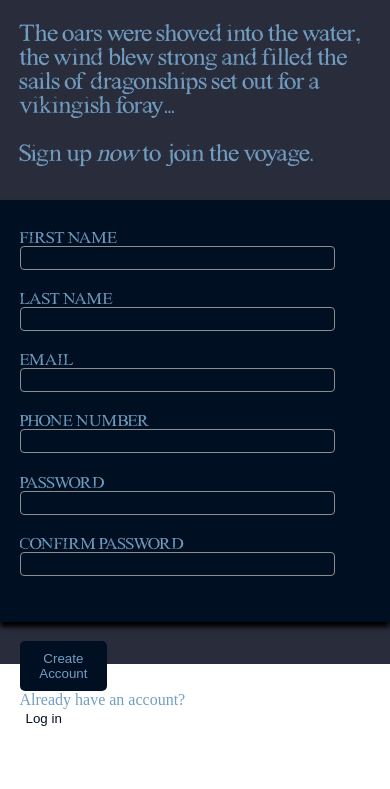
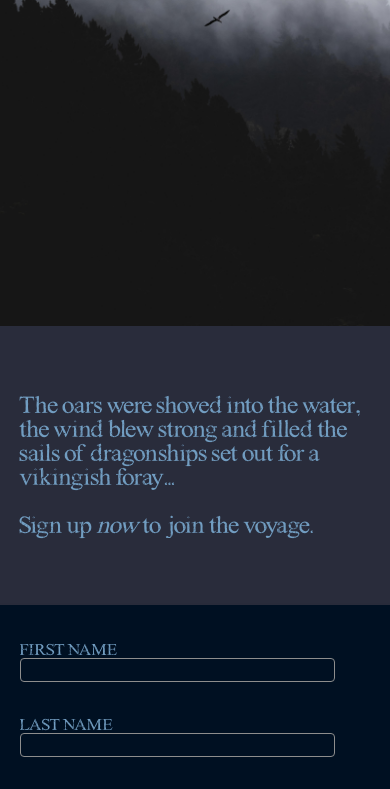
Before and after one commit to max5961/sign-up-form, a plain HTML site: page index.html in a window 390 px wide. Shown: the part 180-969 px from the top of the page. Before the commit the page ends 927 px from the top, so only its background shows below. Drawn offline with Linux system fonts and the light colour scheme; files whose address does not match are found by name.

Commit message:
Change @media dimensions

```diff
--- a/index.html
+++ b/index.html
@@ -43,7 +43,7 @@
                             </div>
                             <div class="inputContainer">
                                 <label for="tel">PHONE NUMBER</label>
-                                <input type="tel" name="tel" id="tel" required="true" pattern="[0-9]+" />
+                                <input type="tel" name="tel" id="tel" required="true" />
                             </div>
                         </div>
                         <div class="inputRow">
--- a/style.css
+++ b/style.css
@@ -217,16 +217,37 @@ input:focus-visible {
 
 
 @media only screen and (max-width: 600px){
+    body {
+        height: 180vh;
+    }
+
+    .main {
+        height: 180vh;
+        width: 100vw;
+    }
+
     .leftHero,
     .rightHero {
-        width: 100%
+        width: 100%;
+    }
+
+    .rightHero {
+        height: 120vh;
     }
 
     .leftHero {
-        max-height: 20vh;
+        height: 60vh;
     }
 
-    .rightHero {
-        max-height: 80%;
+    .rightHero .about {
+        height: 40vh;
+    }
+
+    .rightHero .form {
+        height: 60vh;
+    }
+
+    .rightHero .logIn {
+        height: 15vh;
     }
 }
```
